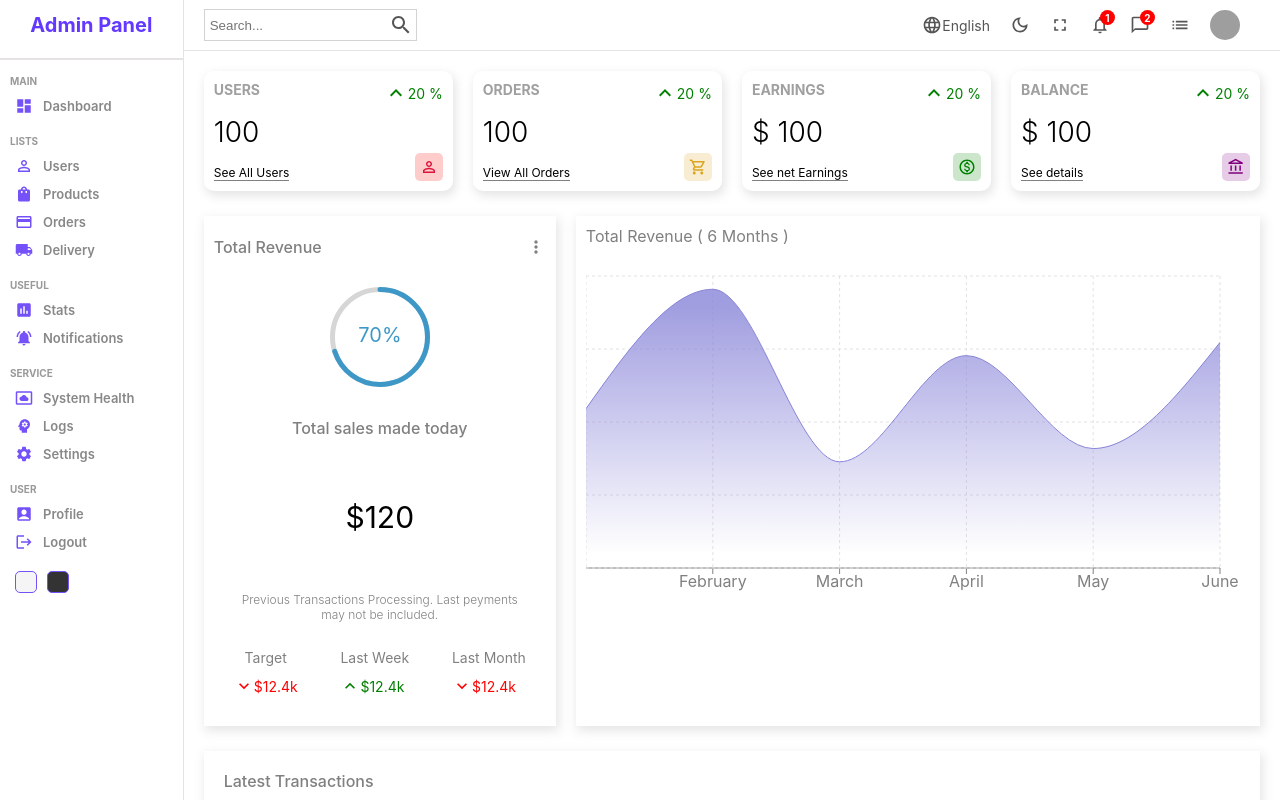
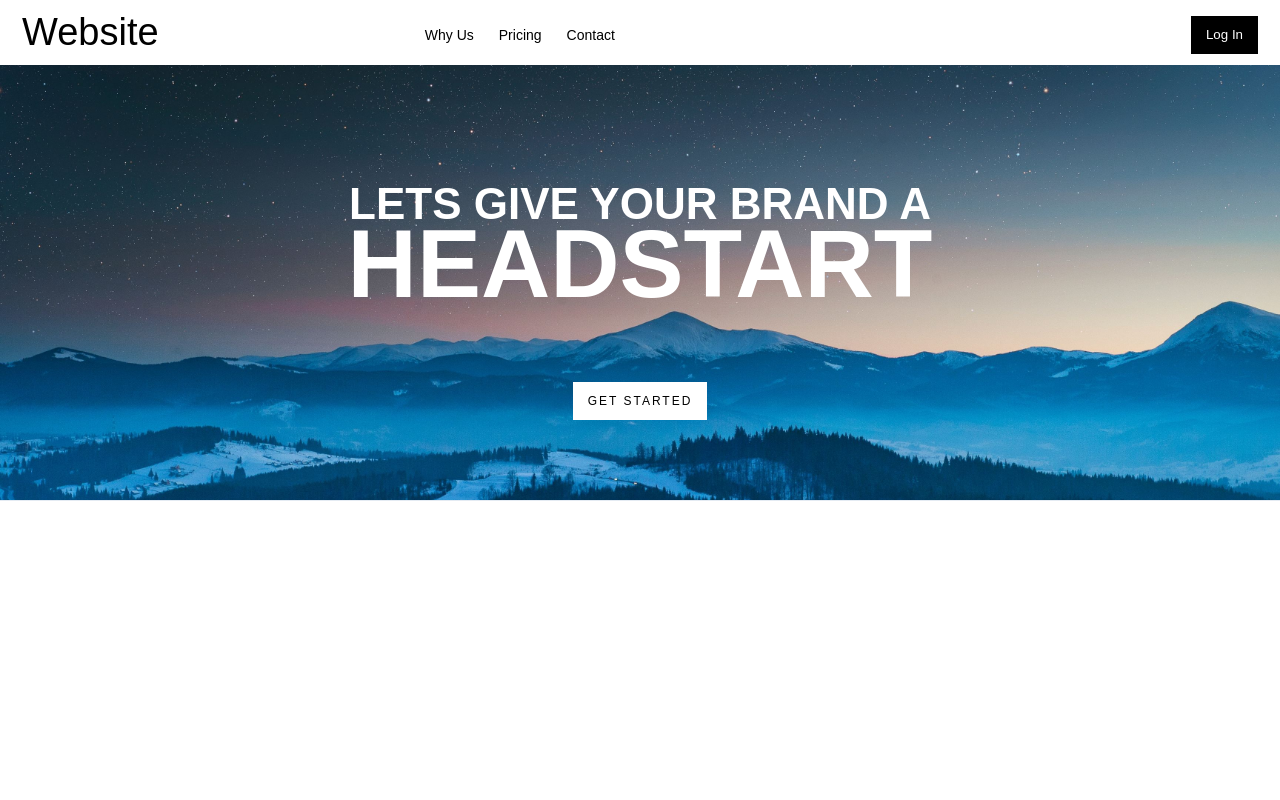
Before and after one commit to PICTWTL/pandas, a React (Create React App) app: page / in a window 1280 px wide. Shown: the top 800 px of the page. Built offline with nearby package versions, Linux system fonts and the light colour scheme; grey boxes are pictures that could not be loaded.

Commit message:
Home page basic layout done

```diff
--- a/src/App.js
+++ b/src/App.js
@@ -3,10 +3,12 @@ import React from "react";
 
 import "./App.css";
 import Admin from "./pages/Admin";
+import { Landing } from "./pages/Landing";
+
 const App = () => {
   return (
     <>
-      <Admin/>
+      <Landing/>
     </>
 
 
--- /dev/null
+++ b/src/components/LandingNavbar.js
@@ -0,0 +1,17 @@
+import React from 'react'
+
+export const LandingNavbar = () => {
+  return (
+    <div className='navbarr'>
+        <h1 className='heading'>Website</h1>
+        <div className='menu-items'>
+            <div>Why Us</div>
+            <div>Pricing</div>
+            <div>Contact</div>
+        </div>
+        <div>
+            <button className='w-button'>Log In</button>
+        </div>
+    </div>
+  )
+}
--- /dev/null
+++ b/src/pages/Landing.js
@@ -0,0 +1,21 @@
+import React from 'react';
+import { LandingNavbar } from '../components/LandingNavbar';
+import '../styles/landingNavbar.scss'
+export const Landing = () => {
+  return (
+    <div>
+    <LandingNavbar />
+    <section className='hero-with-image'>
+        <div className='container-2'>
+            <div className='hero-wrapper-two'>
+                <h1 className='heading-2'>
+                    Lets give your brand a
+                    <span className='big-h1'>headstart</span>
+                </h1>
+                <button className='button-primary w-button'>Get Started</button>
+            </div>
+        </div>
+    </section>
+    </div>
+  )
+}
--- /dev/null
+++ b/src/styles/landingNavbar.scss
@@ -0,0 +1,111 @@
+body
+{
+    font-family: Arial,sans-serif;
+    font-size: 14px;
+    line-height: 20px;
+}
+h1 {
+  line-height: 44px;
+}
+.navbarr {
+  display: flex;
+  padding-top: 5px;
+  padding-right: 22px;
+  padding-left: 22px;
+  justify-content: space-between;
+  align-items: center;
+    height: 60px;
+  .heading {
+    font-weight: 400;
+    font-size: 38px;
+    line-height: 44px;
+    margin-top: 20px;
+  }
+  .menu-items {
+    display: flex;
+    width: 500px;
+    height: 50px;
+    justify-content: flex-start;
+    align-items: center;
+    grid-column-gap: 25px;
+  }
+  .w-button {
+    display: inline-block;
+    padding: 9px 15px;
+    background-color: black;
+    color: white;
+    border: 0;
+    line-height: inherit;
+    text-decoration: none;
+    cursor: pointer;
+    border-radius: 0;
+  }
+}
+.hero-with-image {
+  position: relative;
+  padding: 80px 30px;
+  border-bottom: 1px solid #e4ebf3;
+  background-color: #f5f7fa;
+  background-image: url(../Images/sky-wallpaper.jpg);
+  background-position: 0px 0px;
+  background-size:cover;
+  background-repeat: no-repeat;
+  background-attachment: fixed;
+  .container-2 {
+    width: 100%;
+    max-width: 940px;
+    margin-right: auto;
+    margin-left: auto;
+    .hero-wrapper-two {
+      display: flex;
+      max-width: 750px;
+      margin-right: auto;
+      margin-left: auto;
+      flex-direction: column;
+      justify-content: space-between;
+      align-items: center;
+      text-align: center;
+      .heading-2 {
+        position: static;
+        display: block;
+        min-height: auto;
+        min-width: auto;
+        float: none;
+        font-family: Montserrat, sans-serif;
+        color: #fff;
+        font-size: 44px;
+        text-align: center;
+
+        text-transform: uppercase;
+        .big-h1 {
+          display: block;
+          margin-top: 16px;
+          font-size: 96px;
+        }
+      }
+      .button-primary{
+        margin-top: 60px;
+    padding: 12px 25px;
+    background-color: #fff;
+    -webkit-transition: all 200ms ease;
+    transition: all 200ms ease;
+    color: #000;
+    font-size: 12px;
+    line-height: 20px;
+    letter-spacing: 2px;
+    text-transform: uppercase;
+      }
+      .w-button {
+        display: inline-block;
+        padding: 9px 15px;
+        background-color: white;
+        color: black;
+        border: 0;
+        line-height: inherit;
+        text-decoration: none;
+        cursor: pointer;
+        border-radius: 0;
+      }
+    }
+  }
+}
```
Also changed, not shown: src/Images/sky-wallpaper.jpg (added).
